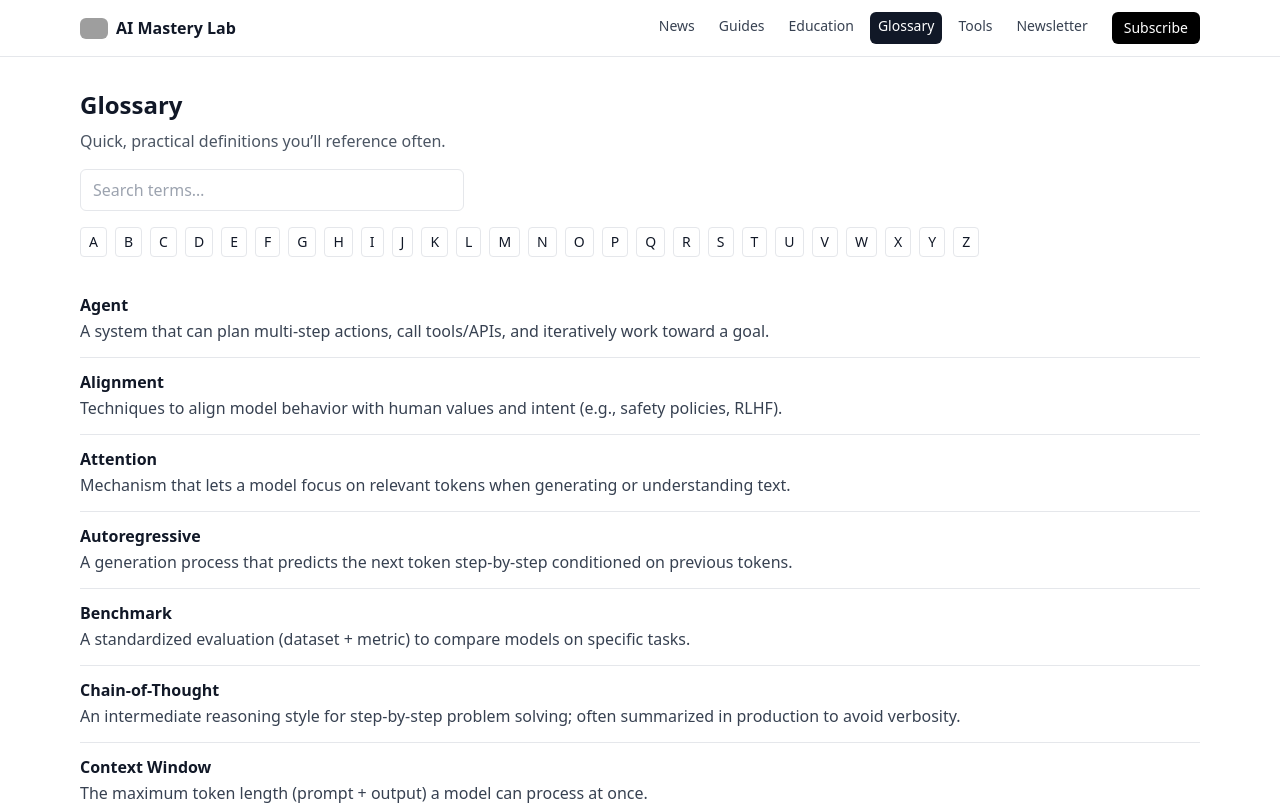
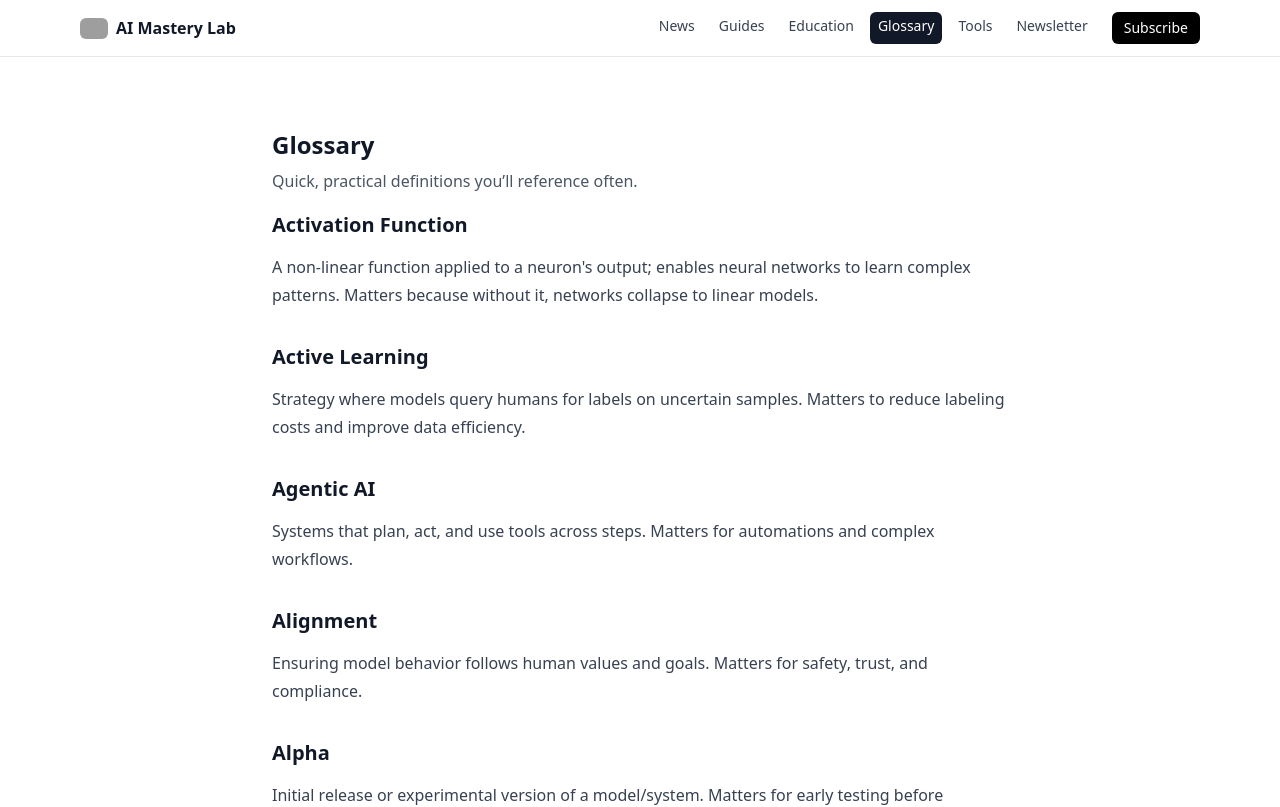
Before and after one commit to Jatin2349/ai-news-site, a Next.js app: page /glossary in a window 1280 px wide. Shown: the top 807 px of the page. Built offline with nearby package versions, Linux system fonts and the light colour scheme; grey boxes are pictures that could not be loaded.

Commit message:
Update page.tsx

```diff
--- a/app/glossary/page.tsx
+++ b/app/glossary/page.tsx
@@ -1,83 +1,24 @@
-'use client'
+// app/glossary/page.tsx  ← komplette Datei ersetzen
+import { readFile } from "node:fs/promises";
+import path from "node:path";
+import ReactMarkdown from "react-markdown";
 
-import { useMemo, useRef } from 'react'
-import { useState } from 'react'
-import glossary from '../../data/glossary.json'
-import ReactMarkdown from 'react-markdown'
+export const metadata = {
+  title: "Glossary – AI Mastery Lab",
+  description: "A–Z glossary of AI terms.",
+};
 
-type Term = { term: string; definition_md: string }
-
-const LETTERS = 'ABCDEFGHIJKLMNOPQRSTUVWXYZ'.split('')
-
-export default function GlossaryPage() {
-  const [q, setQ] = useState('')
-  const items = useMemo(() => {
-    const base = [...(glossary as Term[])].sort((a, b) =>
-      a.term.localeCompare(b.term, 'en', { sensitivity: 'base' })
-    )
-    if (!q.trim()) return base
-    const needle = q.trim().toLowerCase()
-    return base.filter(t => (t.term + ' ' + t.definition_md).toLowerCase().includes(needle))
-  }, [q])
-
-  // jump anchors
-  const anchors = useRef<Record<string, HTMLDivElement | null>>({})
+export default async function GlossaryPage() {
+  const file = await readFile(path.join(process.cwd(), "data", "glossary.md"), "utf8");
 
   return (
-    <div>
+    <main className="mx-auto max-w-3xl px-4 py-10">
       <h1 className="text-2xl font-semibold mb-2">Glossary</h1>
       <p className="text-gray-600 mb-4">Quick, practical definitions you’ll reference often.</p>
 
-      {/* Search */}
-      <div className="mb-4">
-        <input
-          value={q}
-          onChange={e => setQ(e.target.value)}
-          placeholder="Search terms…"
-          className="w-full md:w-96 border rounded-md px-3 py-2"
-        />
-      </div>
-
-      {/* A–Z jump bar */}
-      <div className="flex flex-wrap gap-2 text-sm mb-6">
-        {LETTERS.map(L => (
-          <button
-            key={L}
-            className="px-2 py-1 rounded border hover:bg-gray-50"
-            onClick={() => {
-              const el = anchors.current[L]
-              if (el) el.scrollIntoView({ behavior: 'smooth', block: 'start' })
-            }}
-          >
-            {L}
-          </button>
-        ))}
-      </div>
-
-      {/* List */}
-      <dl className="divide-y">
-        {items.map((t) => {
-          const first = t.term[0]?.toUpperCase() ?? '#'
-          return (
-            <div
-              key={t.term}
-              ref={(el) => {
-                if (!anchors.current[first]) anchors.current[first] = el
-              }}
-              className="py-3"
-            >
-              <dt className="font-semibold">{t.term}</dt>
-              <dd className="prose max-w-none">
-                <ReactMarkdown>{t.definition_md}</ReactMarkdown>
-              </dd>
-            </div>
-          )
-        })}
-      </dl>
-
-      {items.length === 0 && (
-        <p className="mt-6 text-sm text-gray-500">No matches. Try a different keyword.</p>
-      )}
-    </div>
-  )
+      <article className="prose max-w-none">
+        <ReactMarkdown>{file}</ReactMarkdown>
+      </article>
+    </main>
+  );
 }
```
